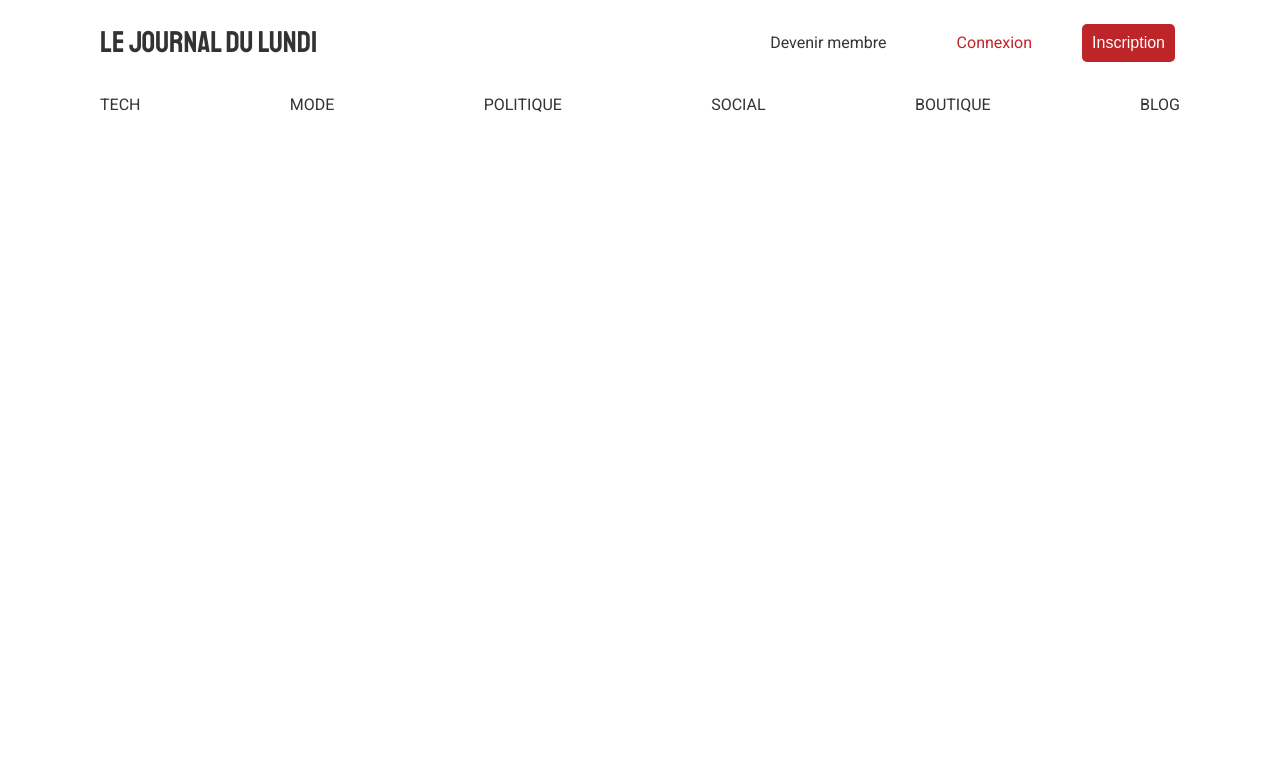
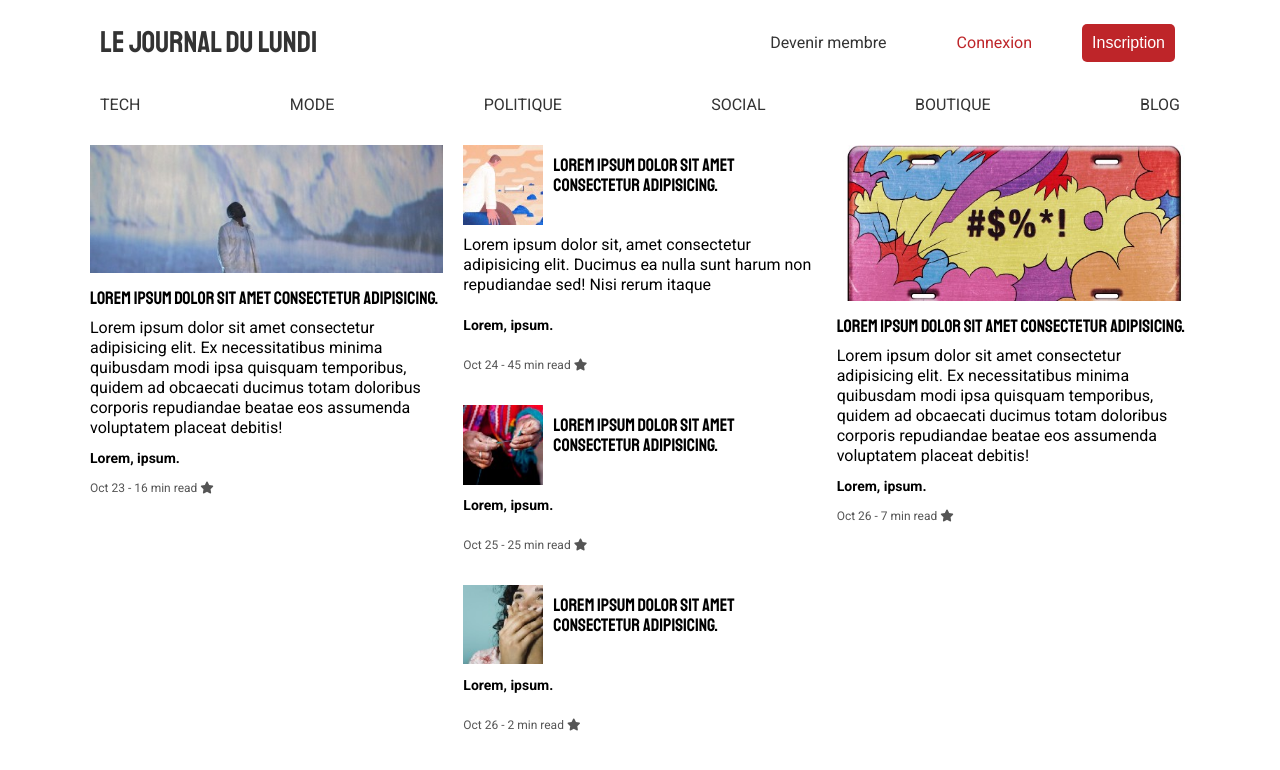
Before and after one commit to elouedeya/workshop-grid, a plain HTML site: page index.html in a window 1280 px wide. Shown: the top 770 px of the page. Drawn offline with Linux system fonts and the light colour scheme.

Commit message:
Mise en place du contenu principale

```diff
--- a/css/style.css
+++ b/css/style.css
@@ -22,6 +22,7 @@
 body {
   font-family: "Roboto", sans-serif;
   font-size: 1.6rem;
+  line-height: 2rem;
 }
 
 h1,
@@ -31,8 +32,18 @@ h4,
 h5,
 h6 {
   font-family: "Staatliches", sans-serif;
+  margin: 1rem 0;
 }
-
+h3{
+    font-size: 1.8rem;
+    font-weight: 400;
+}
+p{
+    margin: 1rem 0;
+}
+img{
+    max-width: 100%;
+}
 a{
     font-size: 1.6rem;
     color: var(--dark);
@@ -72,7 +83,15 @@ ul{
     color: var(--primary);
 }
 
-
+/* generic */
+.article-author{
+    font-weight: 700;
+    font-size: 1.4rem;
+}
+.text-hint{
+    color: var(--gray-hint);
+    font-size: 1.2rem;
+}
 
 
 /* header */
@@ -112,3 +131,43 @@ nav{
     position: sticky;
     top:0;
 }
+
+/* showcase */
+.showcase{
+    min-height: 500px;
+    display: grid;
+    gap: 20px;
+    grid-template-columns: repeat(3, 1fr) ;
+    grid-auto-rows:auto ;
+    padding: 2rem 0;
+}
+
+.showcase article:first-child {
+    grid-column: 1 / 2;
+    grid-row: 1 / 4;
+}
+.showcase article:last-child {
+    grid-column: 3 / 4;
+    grid-row: 1 / 4;
+}
+
+.article-small {
+    display: grid;
+    column-gap: 10px;
+    grid-template-columns: 80px auto;
+    grid-template-rows: 80px;
+    grid-auto-rows: auto;
+}
+
+.article-small .article-content {
+    grid-column: span 2;
+    max-height: 6rem;
+    overflow: hidden;
+}
+
+.article-small .article-author {
+    grid-column: span 2;
+}
+.article-small .text-hint {
+    grid-column: span 2;
+}
--- a/index.html
+++ b/index.html
@@ -38,6 +38,87 @@
         <a href="">BOUTIQUE</a>
         <a href="">BLOG</a>
       </nav>
+      <section class="showcase">
+          <article>
+            <img
+              src="./img/bloc-1.jpeg"
+              alt="bloc-1"
+            />
+            <h3>Lorem ipsum dolor sit amet consectetur adipisicing.</h3>
+            <p class="article-content">
+              Lorem ipsum dolor sit amet consectetur adipisicing elit. Ex
+              necessitatibus minima quibusdam modi ipsa quisquam temporibus,
+              quidem ad obcaecati ducimus totam doloribus corporis repudiandae
+              beatae eos assumenda voluptatem placeat debitis!
+            </p>
+            <p class="article-author">Lorem, ipsum.</p>
+            <p class="text-hint">
+              Oct 23 - 16 min read
+              <i class="fas fa-star mx-1"></i>
+            </p>
+          </article>
+          <article class="article-small">
+            <img
+              src="./img/bloc-2.jpeg"
+              alt="bloc-2"
+            />
+            <h3>Lorem ipsum dolor sit amet consectetur adipisicing.</h3>
+            <p class="article-content">
+              Lorem ipsum dolor sit, amet consectetur adipisicing elit. Ducimus ea
+              nulla sunt harum non repudiandae sed! Nisi rerum itaque
+              corporiseeeeee suscipit quo id, ratione modi nam sequi quasi, fugit
+              soluta.
+            </p>
+            <p class="article-author">Lorem, ipsum.</p>
+            <p class="text-hint">
+              Oct 24 - 45 min read
+              <i class="fas fa-star mx-1"></i>
+            </p>
+          </article>
+          <article class="article-small">
+            <img
+              src="./img/bloc-3.jpeg"
+              alt="bloc-3"
+            />
+            <h3>Lorem ipsum dolor sit amet consectetur adipisicing.</h3>
+            <p class="article-author">Lorem, ipsum.</p>
+            <p class="text-hint">
+              Oct 25 - 25 min read
+              <i class="fas fa-star mx-1"></i>
+            </p>
+          </article>
+          <article class="article-small">
+            <img
+              src="./img/bloc-4.jpeg"
+              alt="bloc-4"
+            />
+            <h3>Lorem ipsum dolor sit amet consectetur adipisicing.</h3>
+            <p class="article-author">Lorem, ipsum.</p>
+            <p class="text-hint">
+              Oct 26 - 2 min read
+              <i class="fas fa-star mx-1"></i>
+            </p>
+          </article>
+          <article>
+            <img
+              src="./img/bloc-5.jpeg"
+              alt="bloc-5"
+            />
+            <h3>Lorem ipsum dolor sit amet consectetur adipisicing.</h3>
+            <p class="article-content">
+              Lorem ipsum dolor sit amet consectetur adipisicing elit. Ex
+              necessitatibus minima quibusdam modi ipsa quisquam temporibus,
+              quidem ad obcaecati ducimus totam doloribus corporis repudiandae
+              beatae eos assumenda voluptatem placeat debitis!
+            </p>
+            <p class="article-author">Lorem, ipsum.</p>
+            <p class="text-hint">
+              Oct 26 - 7 min read
+              <i class="fas fa-star mx-1"></i>
+            </p>
+          </article>
+
+      </section>
     </div>
   </body>
 </html>
```
